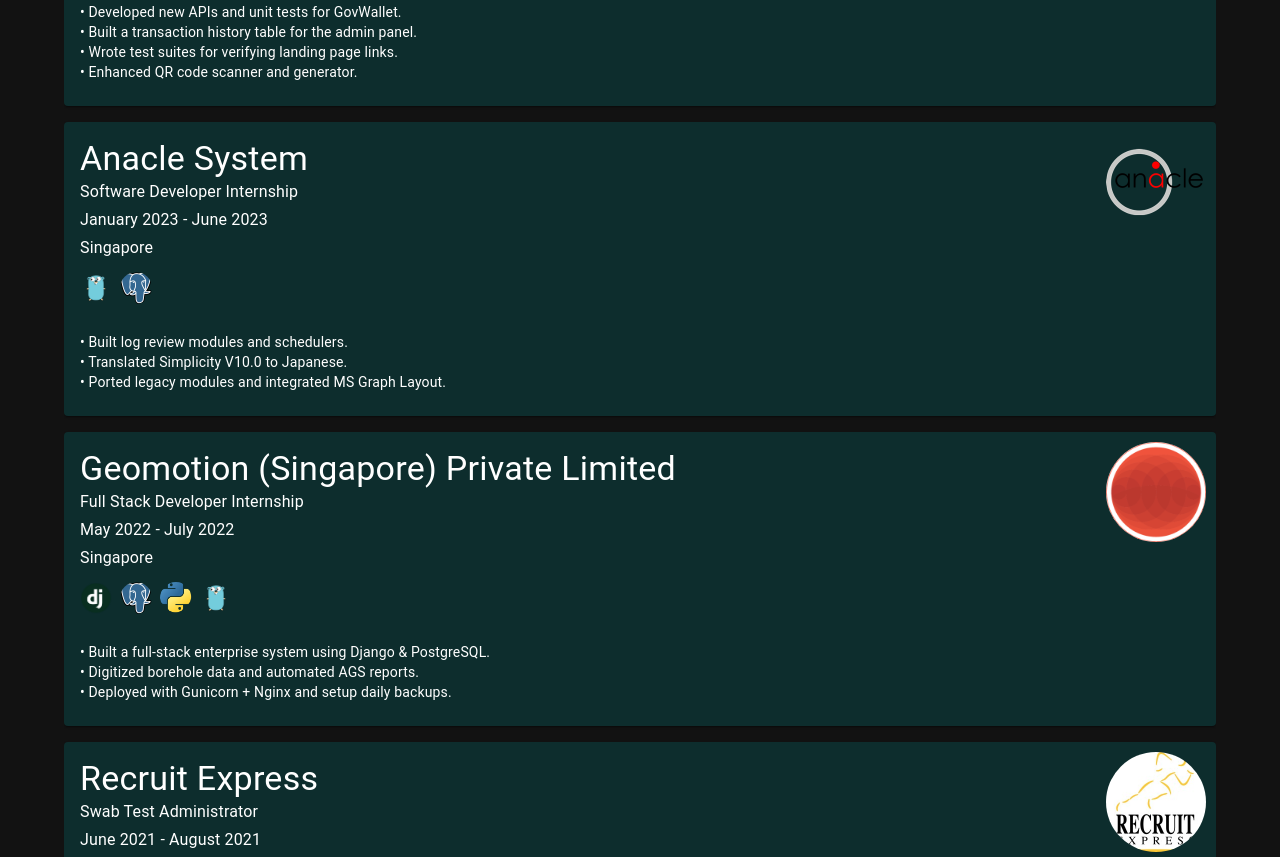
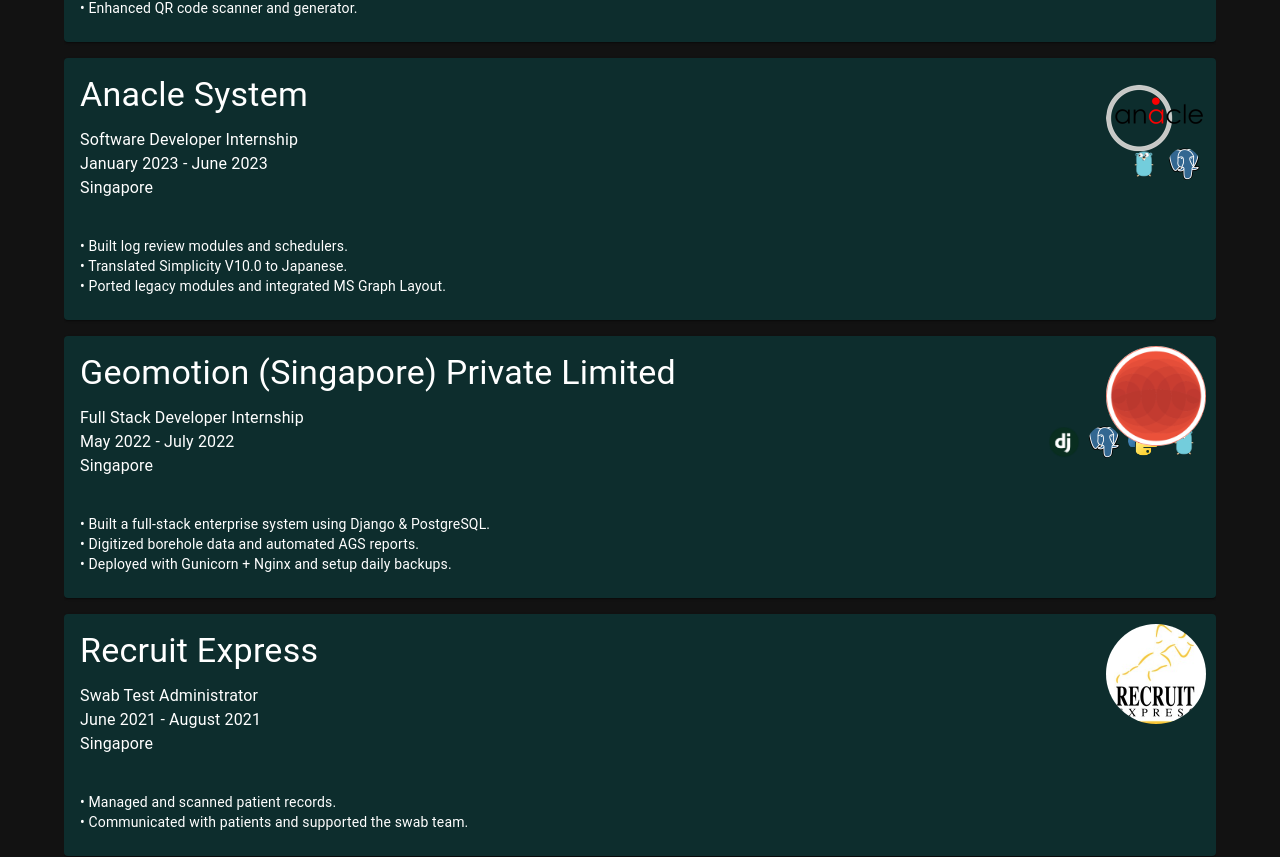
Before and after one commit to YEOWEIHNGWHYELAB/WHYELAB_UIUX-Portfolio, a React (Create React App) app in the folder production/: page / in a window 1280 px wide. Shown: the part 2016-2873 px from the top of the page. Built offline with nearby package versions, Linux system fonts and the light colour scheme; the HTML template or start-up script is replaced by a standard one.

Commit message:
shitfting techstack icon

```diff
--- a/production/src/sections/WorkExperience.tsx
+++ b/production/src/sections/WorkExperience.tsx
@@ -181,13 +181,26 @@
             height: 100
         }}
     />
-                                <Typography variant="h4">{experience.company}</Typography>
-                                <Box display="flex" flexDirection="column" gap={0.5} mb={1}>
+
+    <Typography variant="h4" gutterBottom>{experience.company}</Typography>
+
+    {/* Title + Date + Location + Tech Stack aligned in a row */}
+    <Box
+        display="flex"
+        justifyContent="space-between"
+        alignItems="center"
+        flexWrap="wrap"
+        sx={{ marginBottom: "1rem", gap: 1 }}
+    >
+        <Box>
             <Typography variant="body1">{experience.title}</Typography>
             <Typography variant="body1">{experience.date}</Typography>
             <Typography variant="body1">{experience.location}</Typography>
+        </Box>
+
+        {/* Tech stack icons on the right */}
         {experience.techStack?.length > 0 && (
-                                        <Box display="flex" flexWrap="wrap" gap={1} mt={1}>
+            <Box display="flex" gap={1} flexWrap="wrap">
                 {experience.techStack.map((tech, idx) => (
                     <Tooltip title={tech.name} key={idx}>
                         <Avatar
@@ -200,6 +213,7 @@
             </Box>
         )}
     </Box>
+
     <Typography variant="body2" style={{ whiteSpace: "pre-line" }}>
         {experience.description}
     </Typography>
```
Lines whose indentation alone changed are shown as unchanged.
